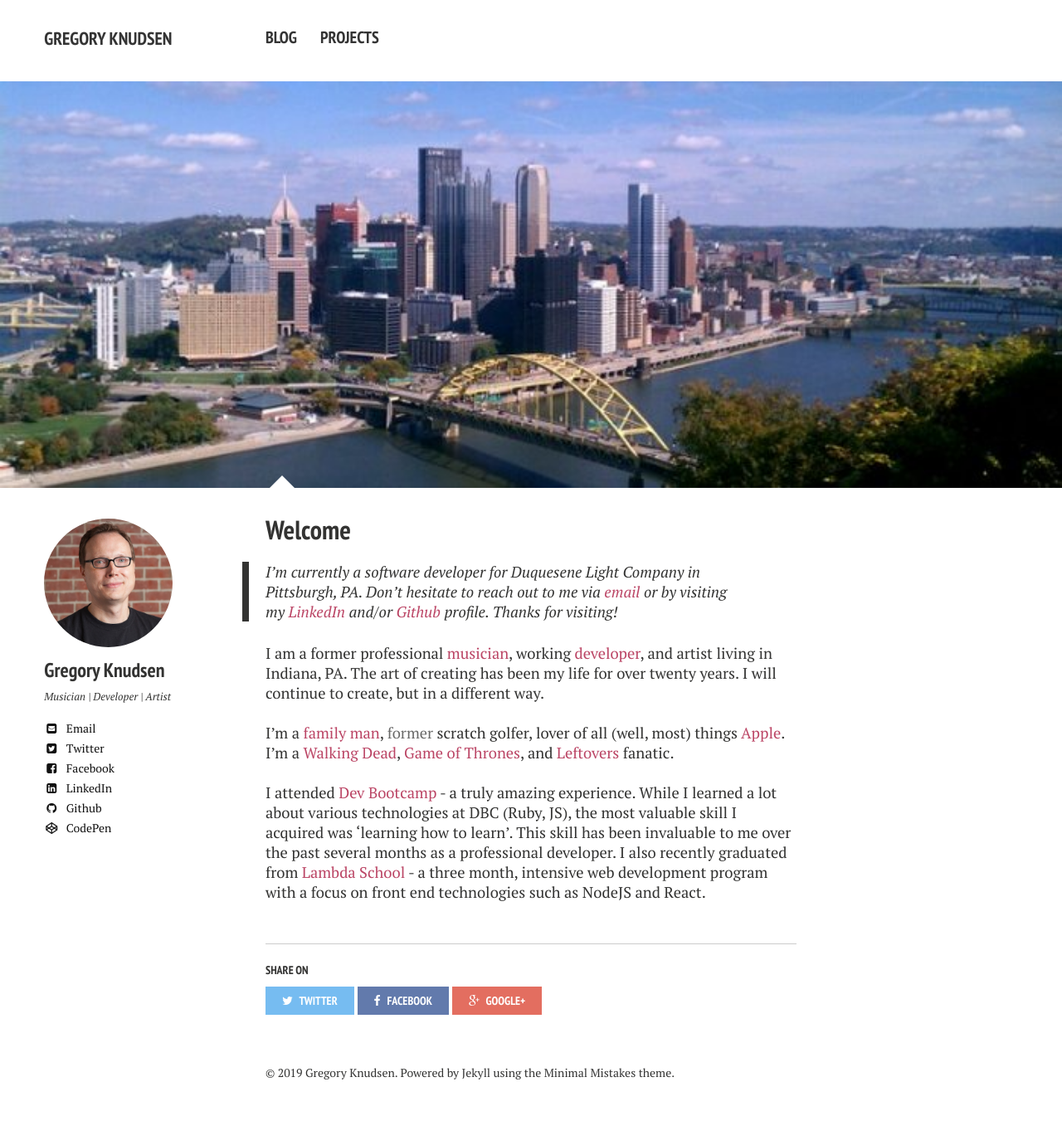
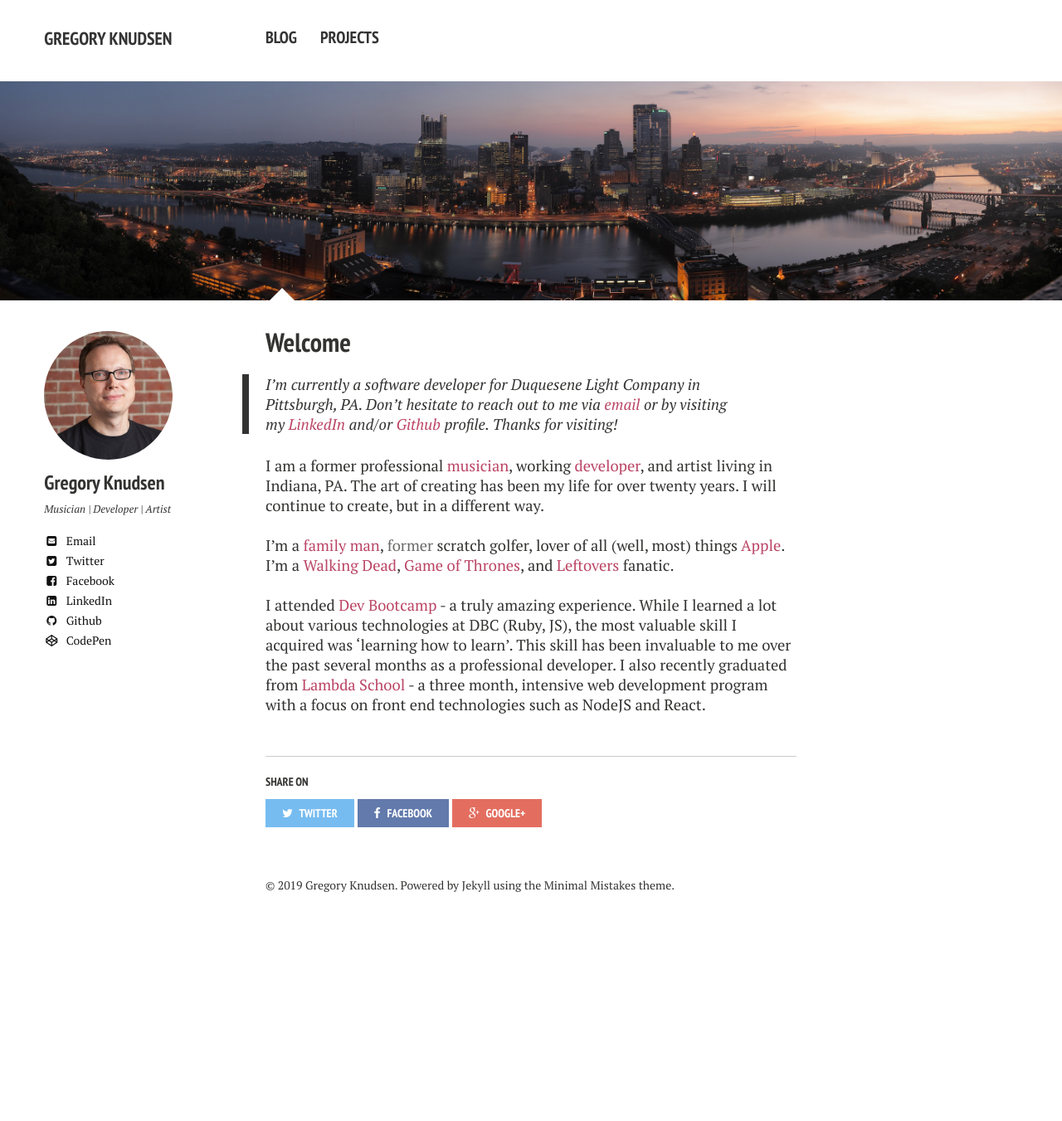
Before and after one commit to gregknudsen/gregknudsen.github.io, a Jekyll site: the page built from index.md, in a window 1280 px wide. Shown: the whole page at 83% size. Built offline with Jekyll 4.4.1, drawn with Linux system fonts in a browser that asks for light colours; nearby versions of some CDN libraries; after the commit the page ends 1125 px from its top, so only the background shows below that.

Commit message:
again, the right file is key here

```diff
--- a/index.md
+++ b/index.md
@@ -5,7 +5,7 @@ tags: [about, Jekyll, theme, responsive]
 modified: 2015-09-08T20:53:07.573882-04:00
 comments: true
 image:
-  feature: pitt-landscape.jpg
+  feature: Pittsburgh_dawn_city_pano.jpg
 ---
 
 > > I'm currently a software developer for Duquesene Light Company in Pittsburgh, PA. Don't hesitate to reach out to me via [email](mailto:dev.artist15@gmail.com) or by visiting my [LinkedIn](https://www.linkedin.com/pub/gregory-knudsen/41/b33/64){:target="_blank"} and/or [Github](https://github.com/gregknudsen){:target="_blank"} profile. Thanks for visiting!
```
